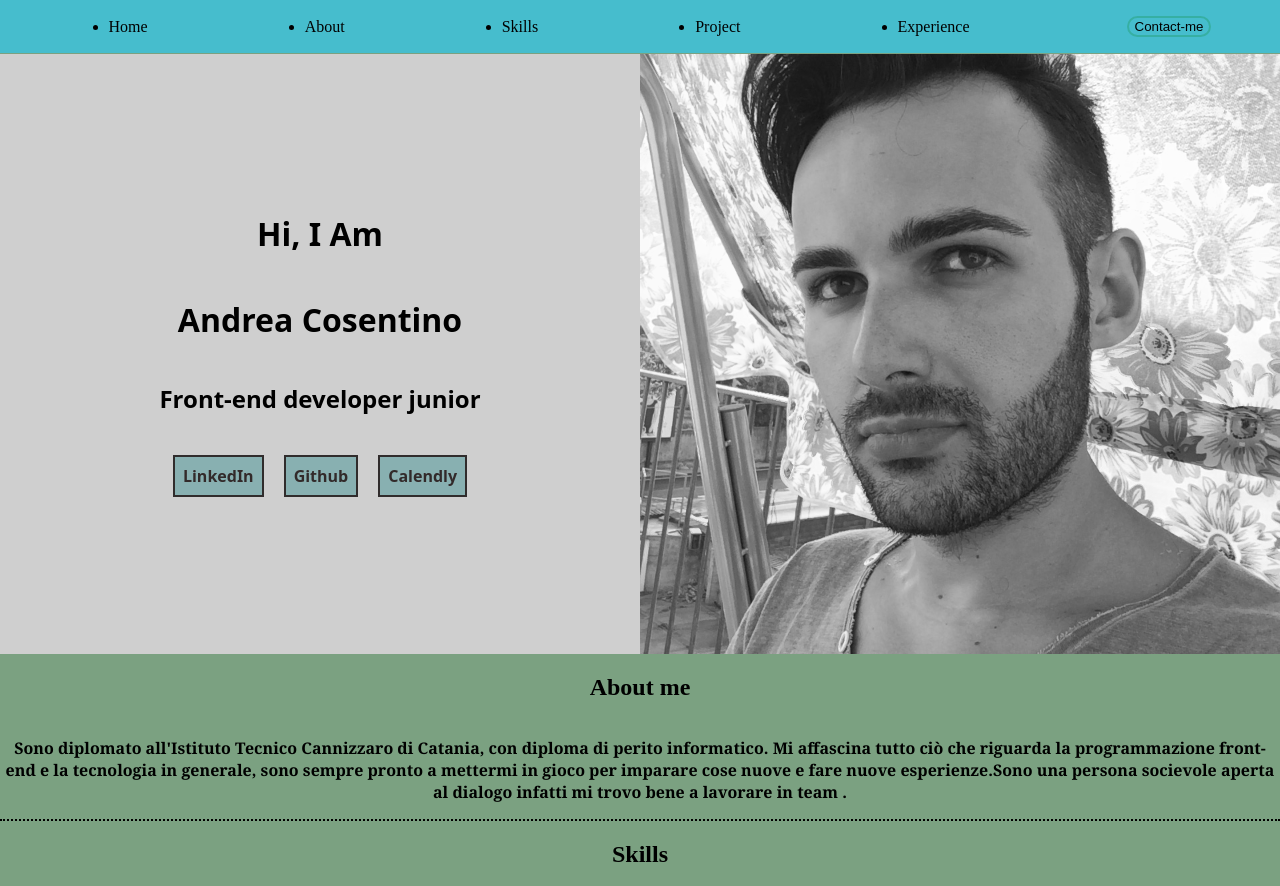
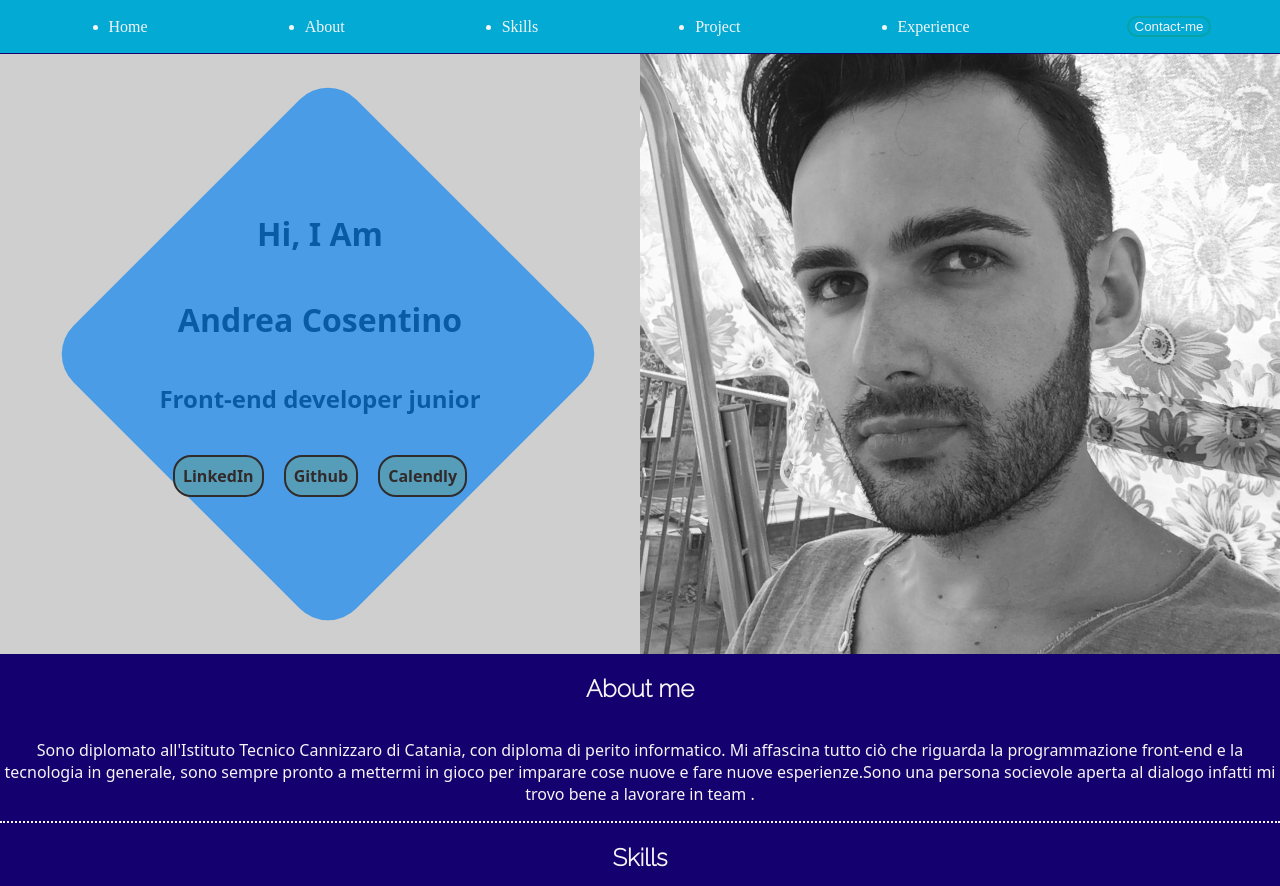
Before and after one commit to Andrews46/PortFolio, a React (Vite) app: page / in a window 1280 px wide. Shown: the top 886 px of the page. Built offline with nearby package versions, Linux system fonts and the light colour scheme.

Commit message:
portfolio

```diff
--- a/src/App.scss
+++ b/src/App.scss
@@ -1,3 +1,3 @@
 body {
-  background-color: rgba(93, 140, 100, 0.81);
+  background-color: rgb(20, 0, 110);
 }
--- a/src/component/about/index.module.scss
+++ b/src/component/about/index.module.scss
@@ -1,13 +1,22 @@
+@import url("https://fonts.googleapis.com/css2?family=Jost:wght@100&family=Raleway:wght@200&display=swap");
+
 .About {
   display: flex;
   flex-direction: column;
   justify-content: center;
   align-items: center;
   border-bottom: 2px dotted;
+  color: whitesmoke;
+  h2 {
+    font-family: Raleway;
+    color: whitesmoke;
+  }
   p {
     text-align: center;
-    font-family: Georgia, "Times New Roman", Times, serif;
-    font-weight: bold;
-    // color: whitesmoke;
+    font-family: system-ui, -apple-system, BlinkMacSystemFont, "Segoe UI",
+      Roboto, Oxygen, Ubuntu, Cantarell, "Open Sans", "Helvetica Neue",
+      sans-serif;
+    // font-weight: bold;
+    color: whitesmoke;
   }
 }
--- a/src/component/content/Content.jsx
+++ b/src/component/content/Content.jsx
@@ -8,7 +8,7 @@ const Content = () => {
   return (
     <>
       <div onClick={handleClick} id="content" className={styles.Content}>
-        <h2>Skills</h2>
+        <h2 className={styles.title}>Skills</h2>
         <div className={styles.iconSkills}>
           <div className={styles.skillsLeft}>
             <img
--- a/src/component/content/index.module.scss
+++ b/src/component/content/index.module.scss
@@ -1,3 +1,5 @@
+@import url("https://fonts.googleapis.com/css2?family=Jost:wght@100&family=Raleway:wght@200&display=swap");
+
 .Content {
   display: flex;
   justify-content: center;
@@ -5,6 +7,7 @@
   flex-direction: column;
   border-bottom: 2px dotted;
   padding-bottom: 10px;
+  color: whitesmoke;
   .iconSkills {
     display: flex;
     .imgSkills {
@@ -14,6 +17,10 @@
       padding-left: 10px;
       height: 28px;
     }
+  }
+  .title {
+    font-family: "Raleway";
+    color: whitesmoke;
   }
 }
 @media screen and (max-width: 768px) {
--- a/src/component/experience/index.module.scss
+++ b/src/component/experience/index.module.scss
@@ -1,8 +1,9 @@
 @import url("https://fonts.googleapis.com/css2?family=Jost:wght@100&family=Raleway:wght@200&display=swap");
+
 .Experience {
   width: 100%;
   height: 800px;
-
+  color: whitesmoke;
   .container {
     display: flex;
     flex-direction: column;
@@ -17,4 +18,7 @@
       "Lucida Sans", Arial, sans-serif;
     margin-bottom: 10px;
   }
+  h2 {
+    font-family: "Raleway";
+  }
 }
--- a/src/component/footer/index.module.scss
+++ b/src/component/footer/index.module.scss
@@ -1,8 +1,8 @@
 .Footer {
   width: 100%;
   height: 200px;
-  background-color: rgb(75, 90, 91);
-  color: whitesmoke;
+  background-color: rgb(25, 25, 25);
+  color: white;
   .container {
     display: flex;
     justify-content: space-around;
@@ -15,6 +15,9 @@
     display: flex;
     flex-direction: column;
     align-items: center;
+  }
+  .infoEmail :visited {
+    color: whitesmoke;
   }
   .infoNum {
     display: flex;
--- a/src/component/hero/Hero.jsx
+++ b/src/component/hero/Hero.jsx
@@ -9,6 +9,7 @@ const Hero = () => {
       <div className={styles.contain}>
         <div className={styles.oneCard}>
           <div className={styles.CardDescr}>
+            <div className={styles.design}></div>
             <h1>Hi, I Am </h1>
             <h1>Andrea Cosentino</h1>
             <h2>Front-end developer junior</h2>
--- a/src/component/hero/index.module.scss
+++ b/src/component/hero/index.module.scss
@@ -32,14 +32,33 @@
         font-family: system-ui, -apple-system, BlinkMacSystemFont, "Segoe UI",
           Roboto, Oxygen, Ubuntu, Cantarell, "Open Sans", "Helvetica Neue",
           sans-serif;
-
+        // border-top-left-radius: 60%;
+        // border-bottom-right-radius: 60%;
+        z-index: 99;
+        position: relative;
+        .design {
+          position: absolute;
+          left: 20%;
+          width: 400px;
+          height: 400px;
+          background-color: rgba(12, 134, 240, 0.682);
+          transform: rotate(45deg);
+          border-radius: 40px;
+          // transform: rotate3d(1, 1, 1, 75deg);
+        }
+        .design:hover {
+          transform: rotate3d(10, 100, 1, 180deg);
+          transition: all 0.55s;
+          background-color: rgba(126, 126, 131, 0.454);
+        }
         .btn {
           display: flex;
           justify-content: center;
           gap: 20px;
           padding: 20px;
+
           :hover {
-            background-color: #05c6ccbc;
+            background-color: #0343b0bc;
             color: whitesmoke;
           }
         }
@@ -52,6 +71,8 @@
           font-weight: 700;
           cursor: pointer;
           transition: all 0.2s;
+          border-radius: 18px;
+          z-index: 9;
         }
       }
     }
@@ -71,4 +92,12 @@
     display: flex;
     flex-direction: column;
   }
+  .design {
+    display: none;
+  }
 }
+@media screen and (max-width: 1128px) {
+  .design {
+    display: none;
+  }
+}
--- a/src/component/loader/Loader.jsx
+++ b/src/component/loader/Loader.jsx
@@ -6,7 +6,7 @@ const Loader = () => {
     loading: true,
     size: 275,
     duration: 2,
-    colors: ["#ff0303", "#7fff00", "#0800ff"],
+    colors: ["#ff4603", "#7fff00", "#00b3ff"],
   };
 
   return (
--- a/src/component/menu/index.module.scss
+++ b/src/component/menu/index.module.scss
@@ -44,5 +44,6 @@
     position: fixed;
     top: 0;
     left: 0;
+    z-index: 999;
   }
 }
--- a/src/component/navBar/index.module.scss
+++ b/src/component/navBar/index.module.scss
@@ -2,13 +2,15 @@
   position: fixed;
   top: 0;
   left: 0;
-  background-color: rgba(64, 192, 215, 0.891);
+  background-color: rgba(0, 191, 225, 0.891);
   width: 100%;
+  z-index: 999;
   .lista {
     display: flex;
     justify-content: space-around;
     align-items: center;
     gap: 20px;
+    color: whitesmoke;
     cursor: pointer;
     :hover {
       color: chartreuse;
@@ -19,6 +21,7 @@
     border-radius: 12px;
     border: 2px solid rgba(21, 146, 69, 0.31);
     cursor: pointer;
+    color: whitesmoke;
   }
 }
 
--- a/src/component/project/index.module.scss
+++ b/src/component/project/index.module.scss
@@ -1,3 +1,5 @@
+@import url("https://fonts.googleapis.com/css2?family=Jost:wght@100&family=Raleway:wght@200&display=swap");
+
 .Project {
   display: flex;
   justify-content: center;
@@ -5,6 +7,7 @@
     "Lucida Sans", Arial, sans-serif;
   border-bottom: 2px dotted;
   padding-bottom: 20px;
+  color: whitesmoke;
   .imgProject {
     width: 50%;
     display: flex;
@@ -22,6 +25,9 @@
     transition: all 0.35s;
     transform: scale(1.2);
   }
+  h2 {
+    font-family: "Raleway";
+  }
 }
 @media screen and (max-width: 768px) {
   .imagesProject {
```
